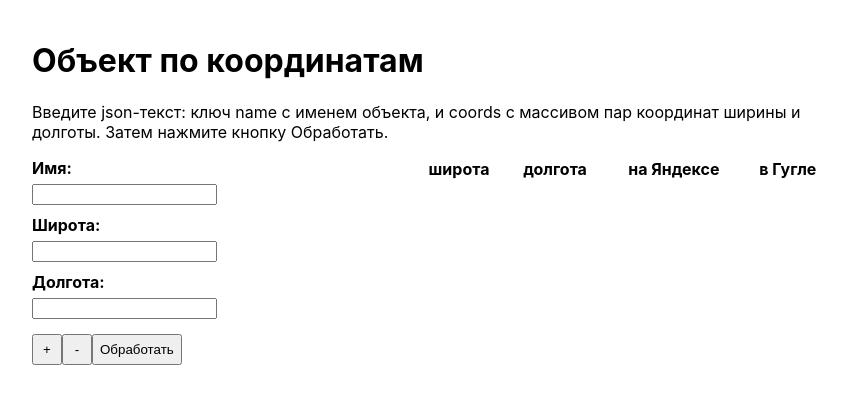
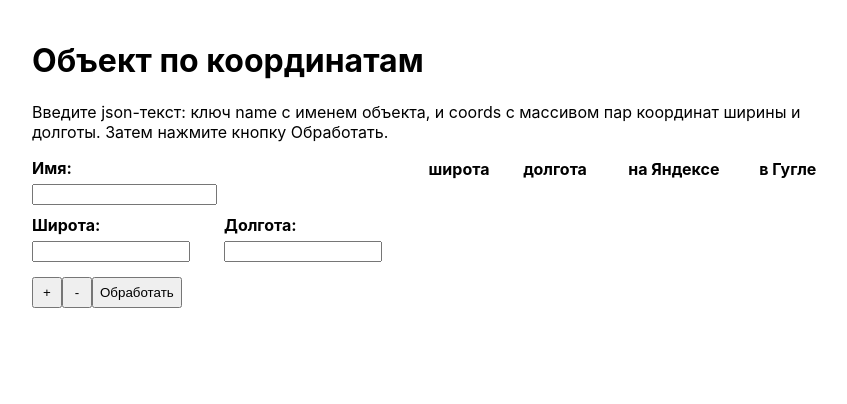
Before and after one commit to oduvanka/object_coordinates, a React (Create React App) app in the folder object-coordinates/: page / in a window 1280 px wide. Shown: the top 404 px of the page, without its empty margins (208-1055 px from the left). Built offline with nearby package versions, Linux system fonts and the light colour scheme.

Commit message:
Добавляет ограничения для полей ввода координат

```diff
--- a/object-coordinates/src/App.css
+++ b/object-coordinates/src/App.css
@@ -52,6 +52,10 @@
   resize: vertical;
 }
 
+.form-group input {
+  min-width: 150px;
+}
+
 .btn {
   min-width: 30px;
   padding: 6px;
--- a/object-coordinates/src/components/initial-data.js
+++ b/object-coordinates/src/components/initial-data.js
@@ -36,11 +36,11 @@ class ItemCoords extends React.Component {
       <React.Fragment>
         <p className="form-group">
           <label>Широта:</label>
-          <input name="LatitudeJSON" type="text" onChange={this.props.onChange} required />
+          <input name="LatitudeJSON" type="number" onChange={this.props.onChange} min="-90" max="90" step="0.000001" required />
         </p>
         <p className="form-group">
           <label>Долгота:</label>
-          <input name="LongitudeJSON" type="text" onChange={this.props.onChange} required />
+          <input name="LongitudeJSON" type="number" onChange={this.props.onChange} min="-180" max="180" step="0.000001" required />
         </p>
       </React.Fragment>
     )
```
